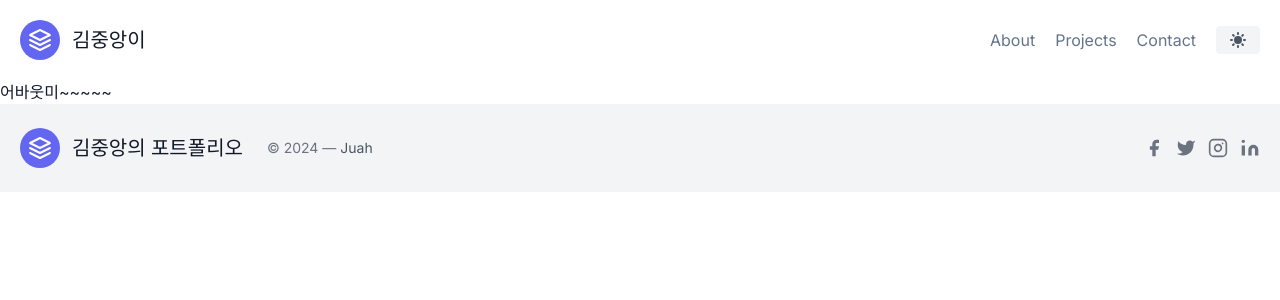
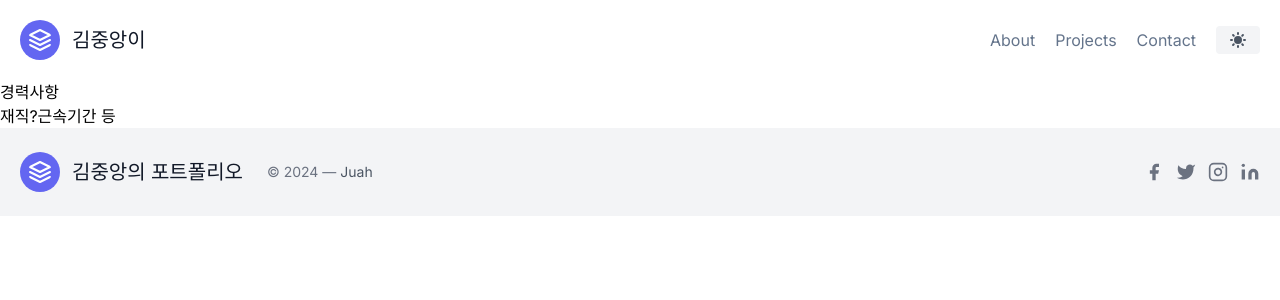
Before and after one commit to 831890/next-me, a Next.js app: page /about in a window 1280 px wide. Shown: the top 300 px of the page. Built offline with nearby package versions, Linux system fonts and the light colour scheme.

Commit message:
update next-me

```diff
--- a/src/app/about/page.js
+++ b/src/app/about/page.js
@@ -1,7 +1,8 @@
 export default function AboutMe() {
   return (
     <div>
-      <h1>어바웃미~~~~~</h1>
+      <div>경력사항</div>
+      <div>재직?근속기간 등</div>
     </div>
   );
 }
--- a/src/app/projects/page.js
+++ b/src/app/projects/page.js
@@ -1,3 +1,3 @@
 export default function Projects() {
-  return <h1>프로젝트</h1>;
+  return <div>API연동하기</div>;
 }
```
Also changed, not shown: 1 other file (tests, documents, lock files or other folders).
